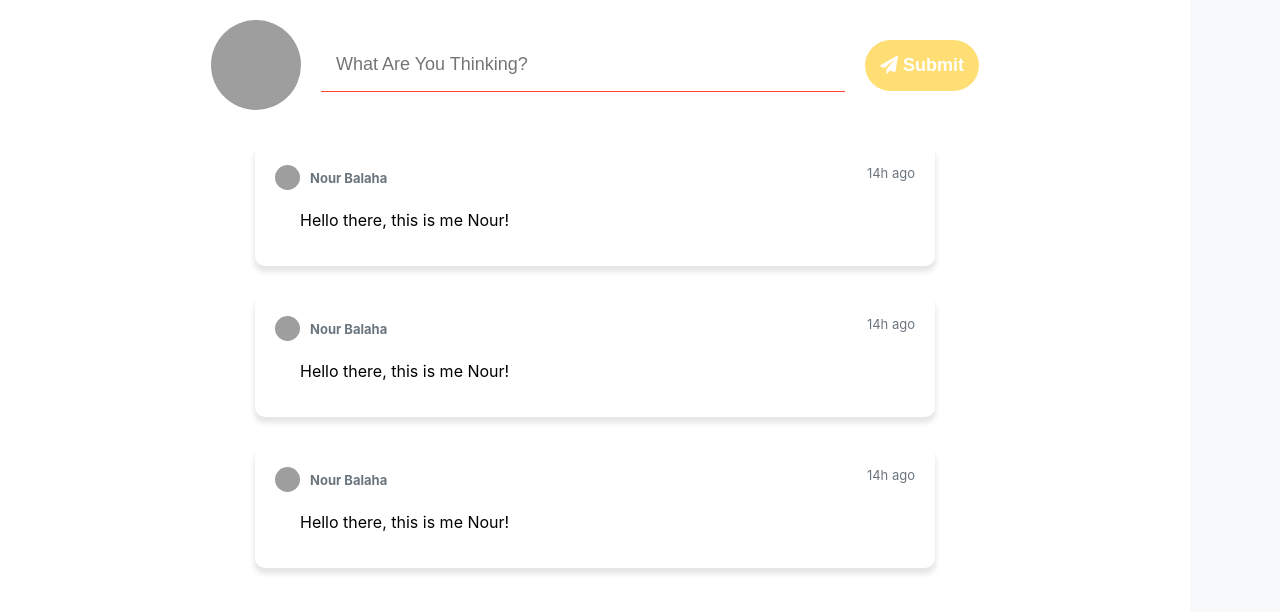
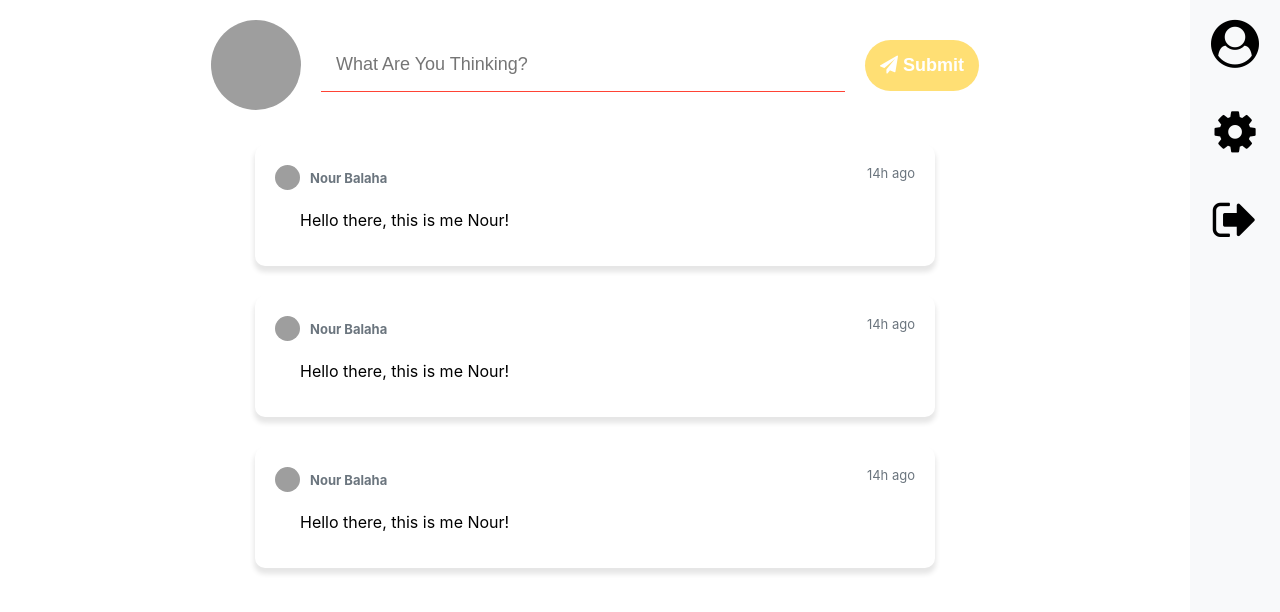
Before and after one commit to nourbalaha/social-eyes, a React (Create React App) app: page / in a window 1280 px wide. Shown: the top 612 px of the page. Built offline with nearby package versions, Linux system fonts and the light colour scheme; grey boxes are pictures that could not be loaded.

Commit message:
added hover effect to nav-item

```diff
--- a/src/App.js
+++ b/src/App.js
@@ -15,7 +15,11 @@ function App() {
           <Post />
         </div>
       </main>
-      <nav className="nav"></nav>
+      <nav className="nav">
+        <span><i className="nav-item fa fa-user-circle"></i></span>
+        <span><i className="nav-item fa fa-cog"></i></span>
+        <span><i className="nav-item fa fa-sign-out"></i></span>
+      </nav>
     </div>
   );
 }
--- a/src/App.scss
+++ b/src/App.scss
@@ -21,5 +21,17 @@
   .nav{
     width: 90px;
     background-color: #F8F9FA;
+    display: flex;
+    flex-direction: column;
+    justify-content: flex-start;
+    align-items: center;
+    .nav-item{
+      font-size: 48px;
+      padding: 20px;
+      &:hover {
+        color: #FFFFFF;
+        background-color: #FF4335;
+      }
+    }
   }
 }
```
